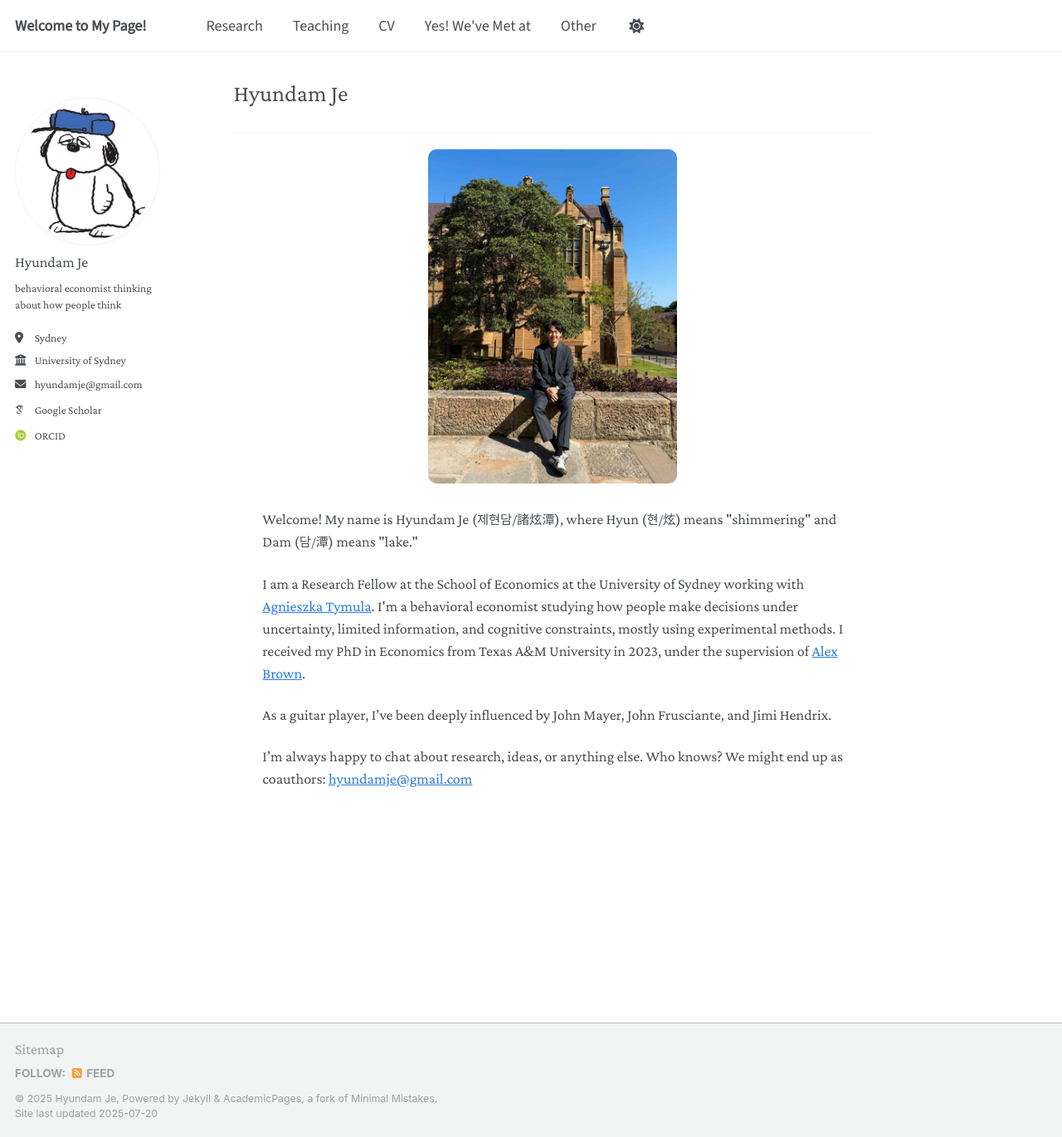
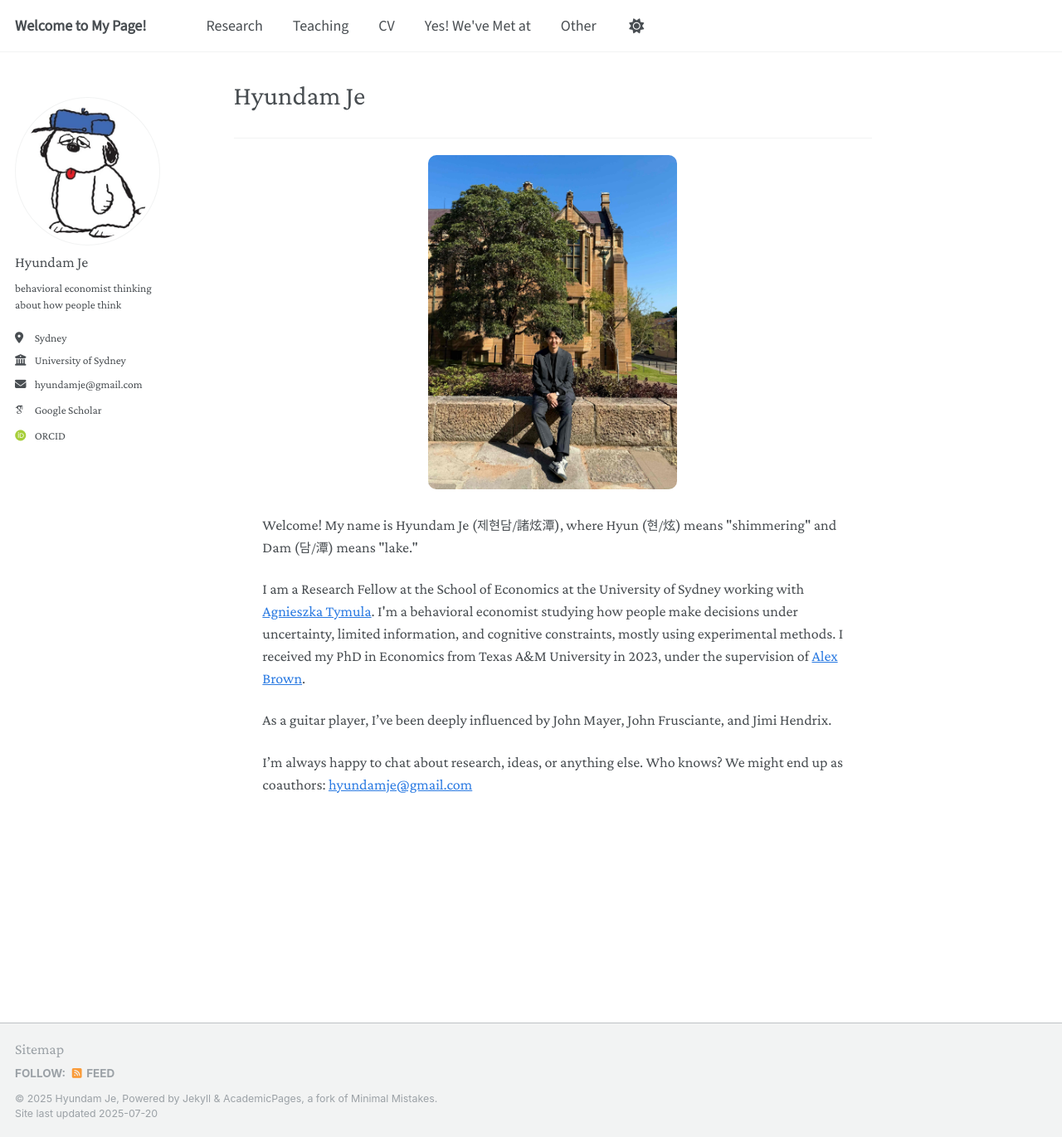
Before and after one commit to hyundamje/hyundamje.github.io, a Jekyll site: the page built from _pages/about.md, in a window 1280 px wide and 1371 px high. Shown: the whole window at 83% size. Built offline with Jekyll 4.4.1, drawn with Linux system fonts in a browser that asks for light colours; some web fonts are replaced.

Commit message:
Update _base.scss

```diff
--- a/_sass/layout/_base.scss
+++ b/_sass/layout/_base.scss
@@ -69,7 +69,7 @@
 
 h1 {
   margin-top: 0;
-  font-size: $type-size-3;
+  font-size: 1.8rem;
 }
 
 h2 {
```
